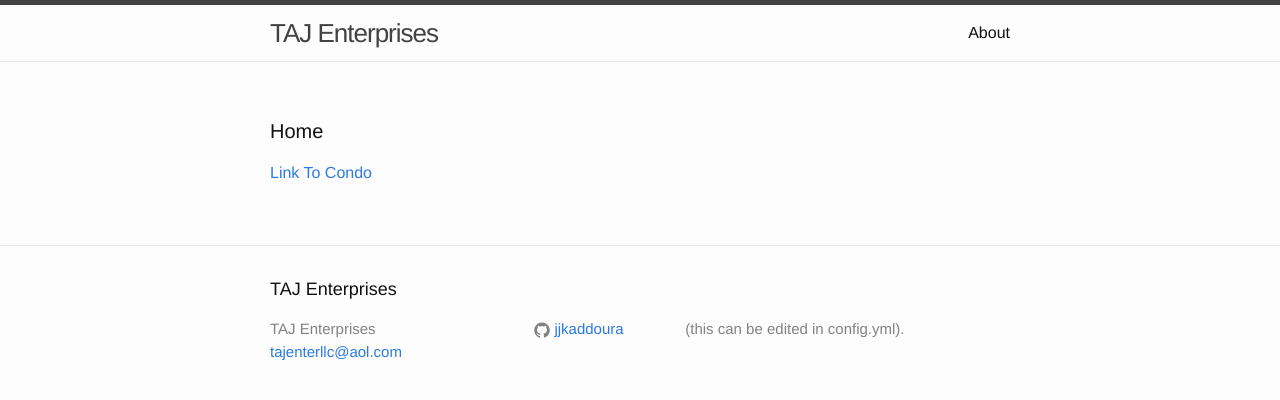
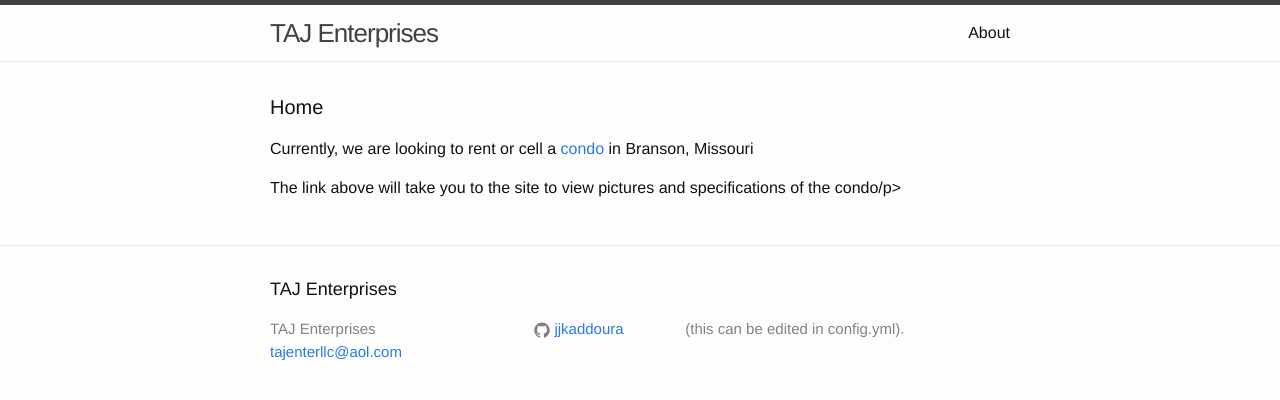
Before and after one commit to jjkaddoura/jjkaddoura.github.io, a Jekyll site: the page built from index.html, in a window 1280 px wide. Shown: the top 400 px of the page. Built offline with Jekyll 4.4.1, drawn with Linux system fonts in a browser that asks for light colours.

Commit message:
Update index.html

```diff
--- a/index.html
+++ b/index.html
@@ -3,21 +3,18 @@ layout: default
 ---
 
 <div class="home">
-  <br />
+
   <h1 class="page-heading"> Home </h1>
 
-  <ul class="post-list">
-    {% for post in site.posts %}
-      <li>
 
-        <a href="http://www.remax.com/realestatehomesforsale/1091-golf-drive-branson-west-mo-65737-id247796319.html">Link To Condo</a>
-        <h2>
 
-        </h2>
-      </li>
-    {% endfor %}
-  </ul>
+        <p>Currently, we are looking to rent or cell a
+        <a href="http://www.remax.com/realestatehomesforsale/1091-golf-drive-branson-west-mo-65737-id247796319.html">condo</a>
+        in Branson, Missouri</p>
+        <p> The link above will take you to the site to view pictures and specifications of the condo/p>
 
-  <p class=""></p>
+
+
+
 
 </div>
```
